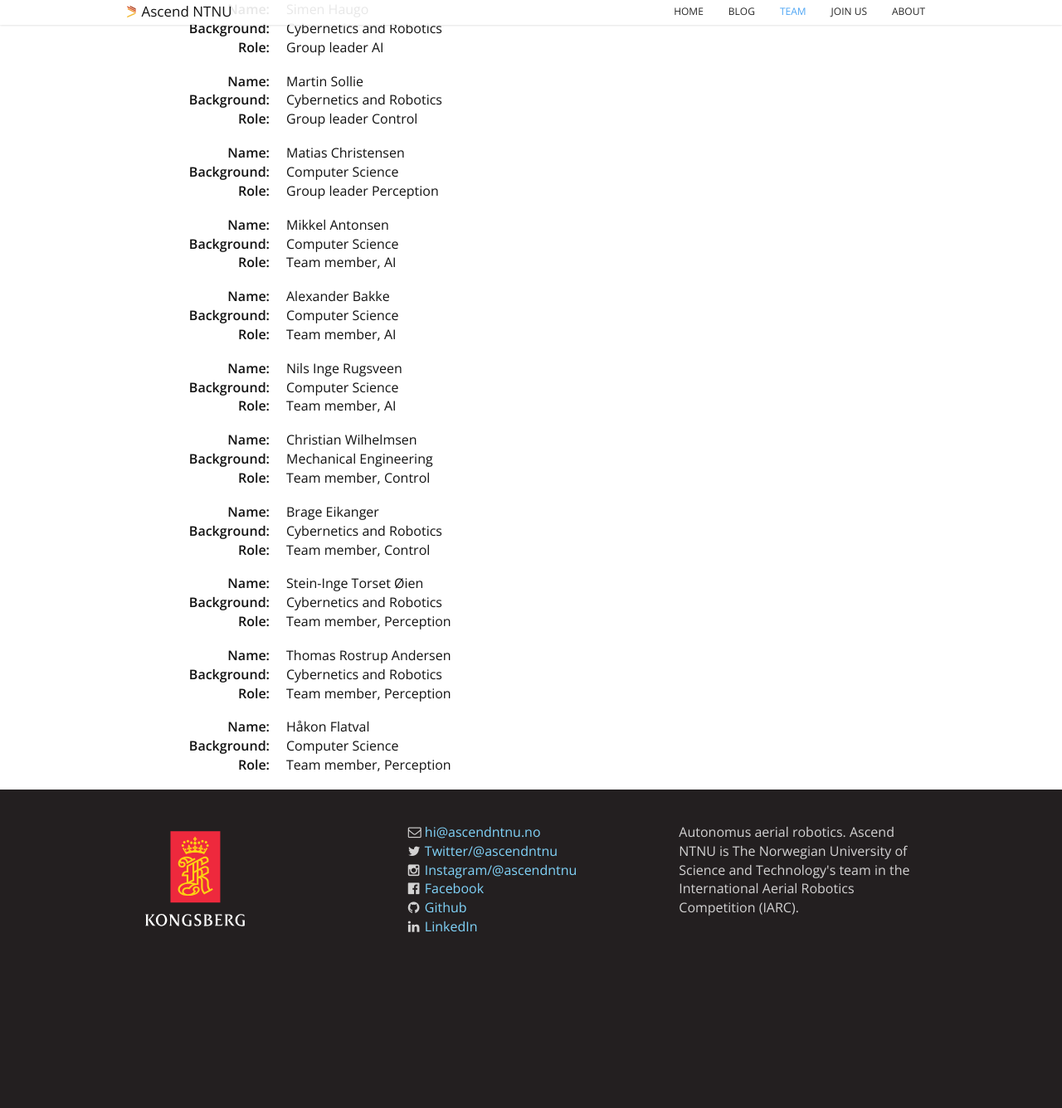
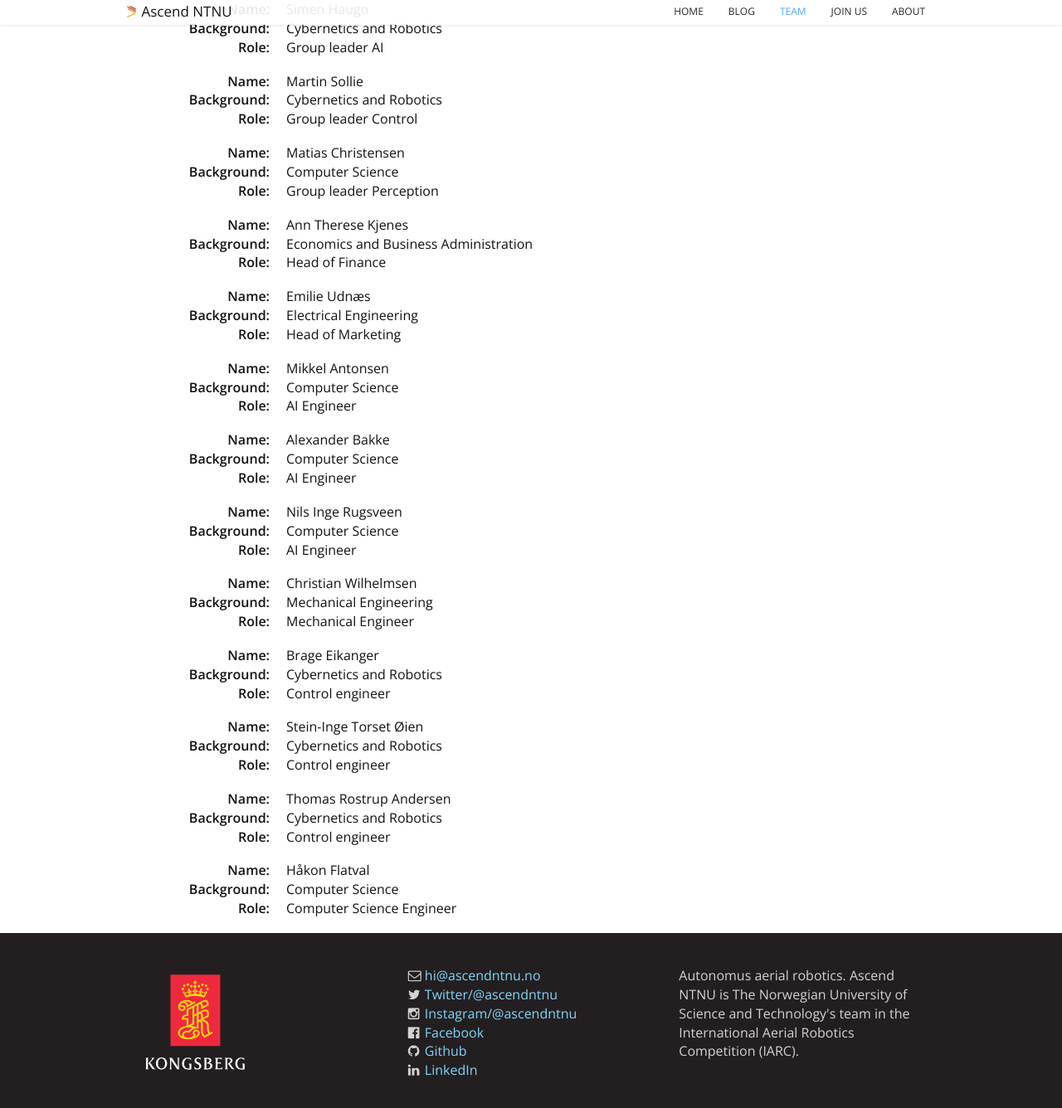
Before and after one commit to AscendNTNU/AscendNTNU.github.io, a Jekyll site: the page built from team.html, in a window 1280 px wide and 1400 px high, scrolled down 498 px. Shown: the top 1336 px of the window at 83% size. Built offline with Jekyll 4.4.1, drawn with Linux system fonts in a browser that asks for light colours.

Commit message:
Update members.yml

```diff
--- a/_data/members.yml
+++ b/_data/members.yml
@@ -24,37 +24,54 @@
   background: Computer Science
   role: Group leader Perception
 
+##Team members Admin##
+- name: Ann Therese Kjenes
+  background: Economics and Business Administration
+  role: Head of Finance
+
+- name: Emilie Udnæs
+  background: Electrical Engineering
+  role: Head of Marketing
+
 ##Team members AI##
 - name: Mikkel Antonsen
   background: Computer Science
-  role: "Team member, AI"
+  role: "AI Engineer"
+  group: "AI"
 
 - name: Alexander Bakke
   background: Computer Science
-  role: "Team member, AI"
+  role: "AI Engineer"
+  group: "AI"
 
 - name: Nils Inge Rugsveen
   background: Computer Science
-  role: "Team member, AI"
+  role: "AI Engineer"
+  group: "AI"
 
 ##Team members Control##
 - name: Christian Wilhelmsen
   background: Mechanical Engineering
-  role: "Team member, Control"
+  role: "Mechanical Engineer"
+  group: "Control"
 
 - name: Brage Eikanger
   background: Cybernetics and Robotics
-  role: "Team member, Control"
+  role: "Control engineer"
+  group: "Control"
 
 - name: Stein-Inge Torset Øien
   background: Cybernetics and Robotics
-  role: "Team member, Perception"
+  role: "Control engineer"
+  group: "Perception"
 
 ##Team members Perception
 - name: Thomas Rostrup Andersen
   background: Cybernetics and Robotics
-  role: "Team member, Perception"
+  role: "Control engineer"
+  group: "Perception"
 
 - name: Håkon Flatval
   background: Computer Science
-  role: "Team member, Perception"
+  role: "Computer Science Engineer"
+  group: "Perception"
```
